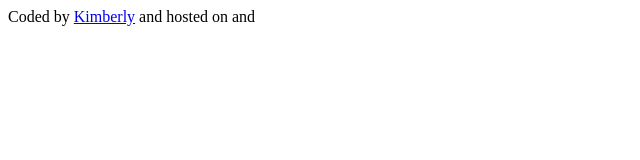
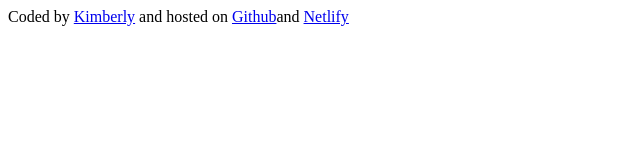
Before and after one commit to kimt79/weathersearch6324, a plain HTML site: page index.html in a window 1280 px wide. Shown: the whole page, without its empty margins (0-640 px from the left). Drawn offline with Linux system fonts and the light colour scheme.

Commit message:
fixed link code in footer

```diff
--- a/index.html
+++ b/index.html
@@ -11,7 +11,7 @@
 
 </body>
 <footer>Coded by <a href="https://www.shecodes.io/graduates/110408-kimberly-thompson">Kimberly</a> and hosted on <a
-    href="https://github.com/kimt79/weathersearch6324" Github></a>and <a
-    href="https://app.netlify.com/sites/weathersearch6324/overview" netlify></a></footer>
+    href="https://github.com/kimt79/weathersearch6324">Github</a>and <a
+    href="https://app.netlify.com/sites/weathersearch6324/overview">Netlify</a></footer>
 
 </html>
```
